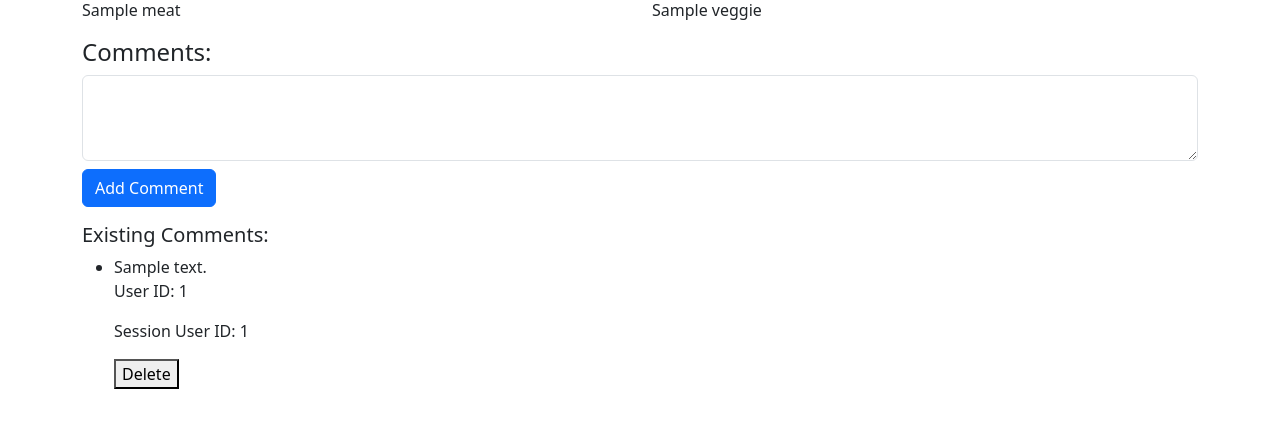
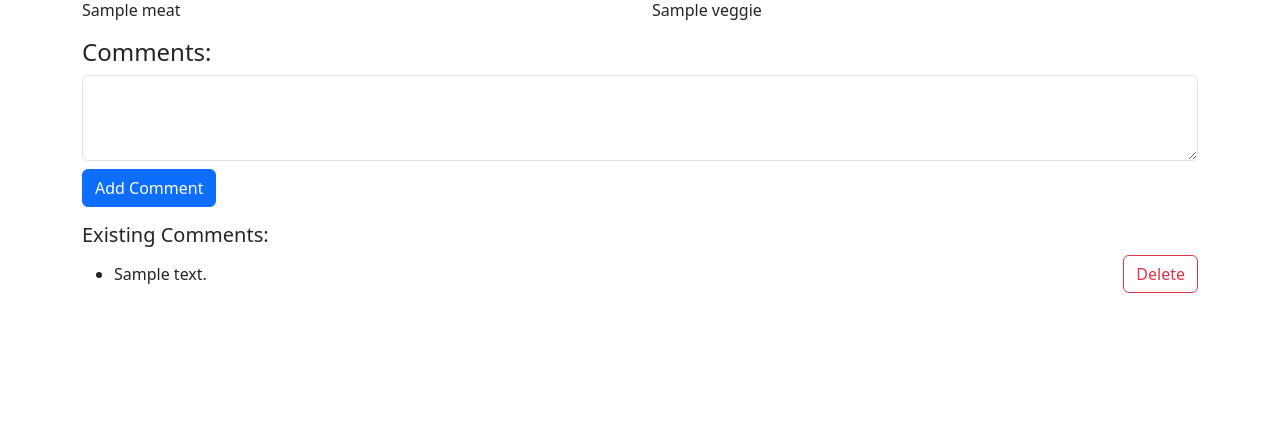
Before and after one commit to TristanT8/pizzaPlanet, a Flask app: template pizza_planet/flask_app/templates/view_pizza.html in a window 1280 px wide. Shown: the part 326-754 px from the top of the page. Run offline with Flask 3, Linux system fonts and the light colour scheme; the visitor is signed in with stand-in values (Sample User, id 1); tables that the repository leaves empty or names only in its code hold one stand-in row (values such as "Sample post"); the template is opened without the code that fills it: most values are stand-ins (such as "Sample title", 1, 10 or a date in 2020).

Commit message:
Edit/Delete comments

```diff
--- a/pizza_planet/flask_app/templates/view_pizza.html
+++ b/pizza_planet/flask_app/templates/view_pizza.html
@@ -1,12 +1,26 @@
 <!DOCTYPE html>
 <html lang="en">
+
 <head>
     <meta charset="UTF-8">
     <meta name="viewport" content="width=device-width, initial-scale=1.0">
-    <link href="https://cdn.jsdelivr.net/npm/bootstrap@5.3.0-alpha1/dist/css/bootstrap.min.css" rel="stylesheet" integrity="sha384-GLhlTQ8iRABdZLl6O3oVMWSktQOp6b7In1Zl3/Jr59b6EGGoI1aFkw7cmDA6j6gD" crossorigin="anonymous">
-    <script src="https://cdn.jsdelivr.net/npm/bootstrap@5.3.0-alpha1/dist/js/bootstrap.bundle.min.js" integrity="sha384-w76AqPfDkMBDXo30jS1Sgez6pr3x5MlQ1ZAGC+nuZB+EYdgRZgiwxhTBTkF7CXvN" crossorigin="anonymous"></script>
+    <link href="https://cdn.jsdelivr.net/npm/bootstrap@5.3.0-alpha1/dist/css/bootstrap.min.css" rel="stylesheet"
+        integrity="sha384-GLhlTQ8iRABdZLl6O3oVMWSktQOp6b7In1Zl3/Jr59b6EGGoI1aFkw7cmDA6j6gD" crossorigin="anonymous">
+    <script src="https://cdn.jsdelivr.net/npm/bootstrap@5.3.0-alpha1/dist/js/bootstrap.bundle.min.js"
+        integrity="sha384-w76AqPfDkMBDXo30jS1Sgez6pr3x5MlQ1ZAGC+nuZB+EYdgRZgiwxhTBTkF7CXvN"
+        crossorigin="anonymous"></script>
+        <style>
+            .comment-content {
+                display: flex;
+                justify-content: space-between;
+                align-items: center;
+            }
+
+
+        </style>
     <title>View Pizza</title>
 </head>
+
 <body>
     <div class="container py-5">
         <div class="mb-3">
@@ -67,21 +81,23 @@
                 <h5>Existing Comments:</h5>
                 <ul>
                     {% for comment in comments %}
-                        <li>
-                            {{ comment.comment_text }}
-                            <!-- Debugging -->
-                            <p>User ID: {{ comment.user_id }}</p>
-                            <p>Session User ID: {{ session.get('user_id') }}</p>
+                    <li>
+                        <div class="comment-content">
+                            <span>{{ comment.comment_text }}</span>
                             {% if comment.user_id == session.get('user_id') %}
-                            <form action="{{ url_for('delete_comment', comment_id=comment.id) }}" method="POST" style="display: inline;">
-                                <button type="submit">Delete</button>
+                            <form action="{{ url_for('delete_comment', comment_id=comment.id) }}" method="POST"
+                                style="display: inline;">
+                                <button class="btn btn-outline-danger" type="submit">Delete</button>
                             </form>
                             {% endif %}
-                        </li>
+                        </div>
+                    </li>
                     {% endfor %}
                 </ul>
             </div>
         </div>
+
     </div>
 </body>
+
 </html>
```
Also changed, not shown: pizza_planet/flask_app/controllers/comment_cont.py (+7 -6 lines), pizza_planet/flask_app/models/comment_model.py (+14 -0 lines).
